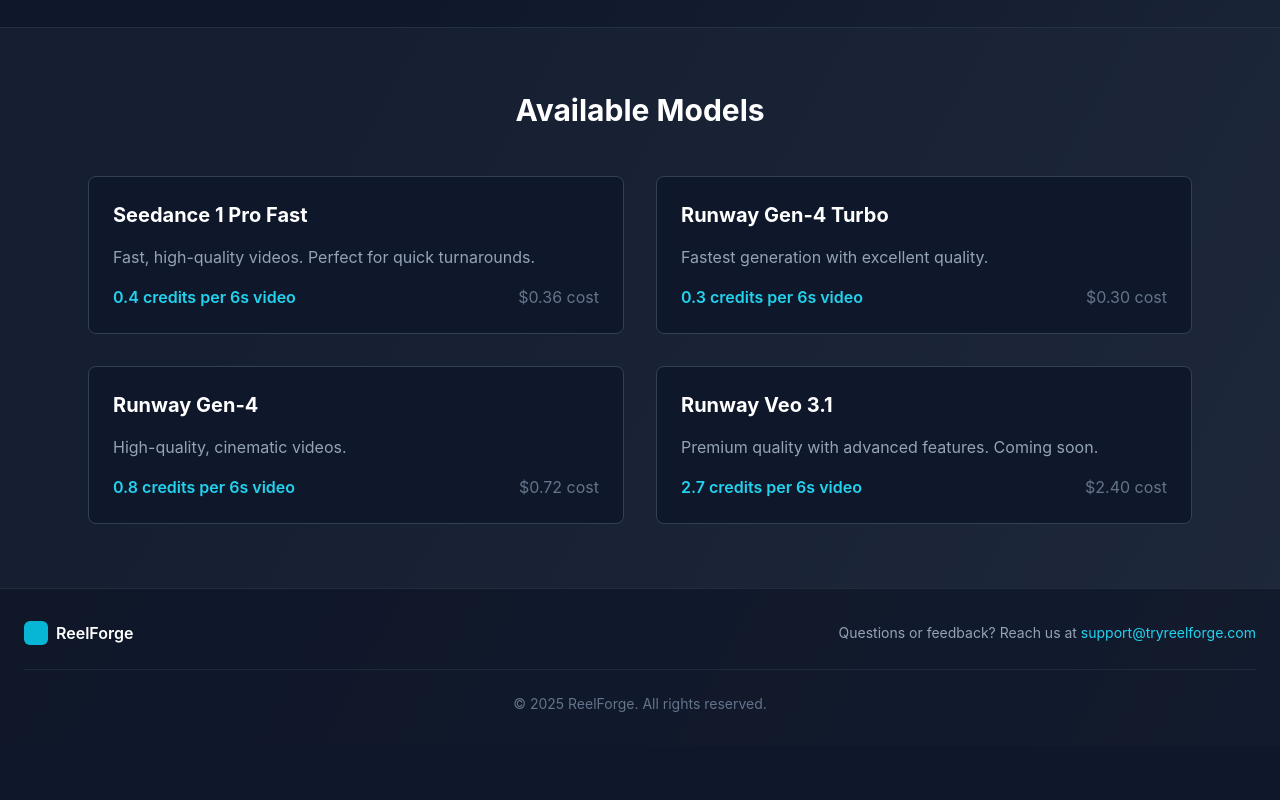
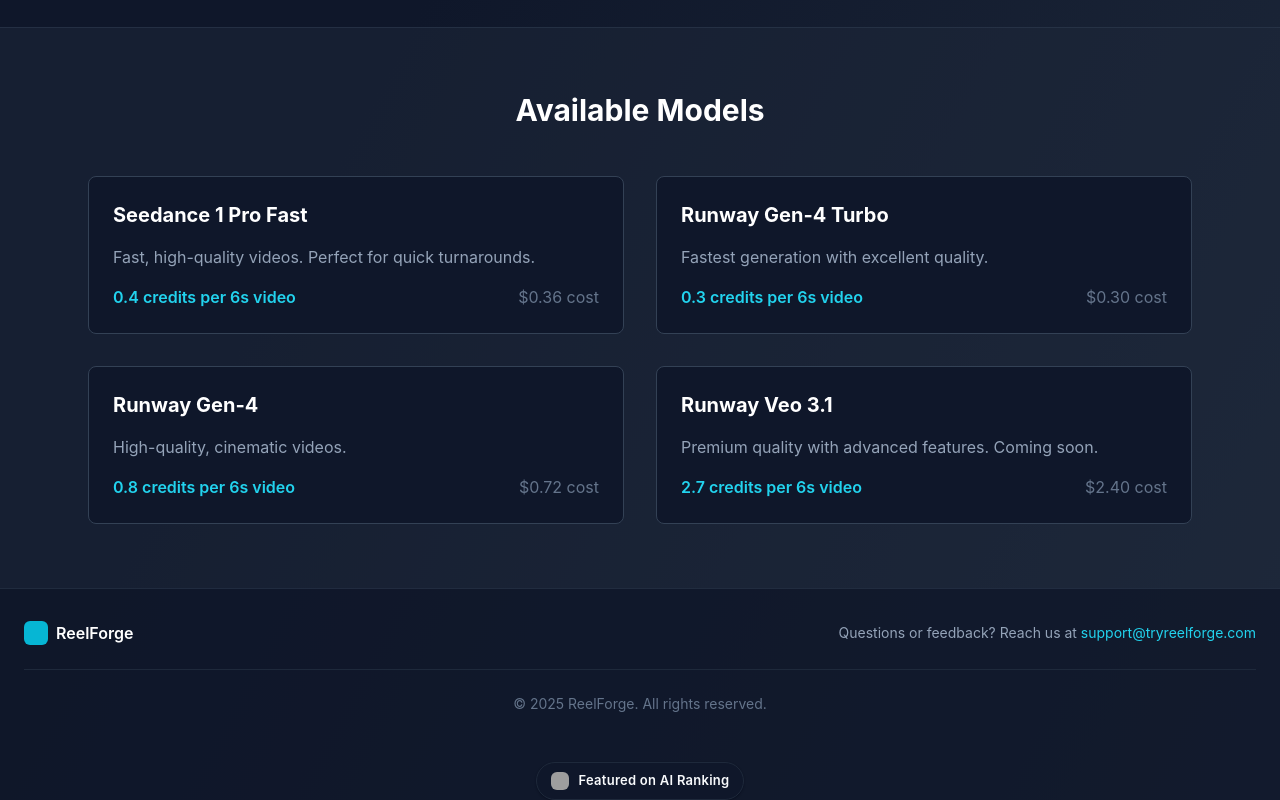
Before and after one commit to Snakesoap/ReelForge, a Next.js app: page / in a window 1280 px wide. Shown: the part 1611-2411 px from the top of the page. Before the commit the page ends 2357 px from the top, so only its background shows below. Built offline with nearby package versions, Linux system fonts and the light colour scheme; no server answers; grey boxes are pictures that could not be loaded.

Commit message:
Update Footer.tsx

```diff
--- a/app/components/Footer.tsx
+++ b/app/components/Footer.tsx
@@ -27,6 +27,27 @@
           </p>
         </div>
       </div>
+      {/* AI Ranking Badge */}
+        <div className="flex justify-center mt-4">
+  <a href="https://airanking.ai" target="_blank" rel="noopener noreferrer" style={{ textDecoration: 'none' }}>
+    <span style={{
+      display: 'inline-flex',
+      alignItems: 'center',
+      gap: '10px',
+      padding: '9px 14px',
+      borderRadius: '999px',
+      font: "600 13px/1.2 'Space Grotesk','Inter',system-ui,sans-serif",
+      letterSpacing: '0.02em',
+      color: '#f8fafc',
+      background: '#0f172a',
+      border: '1px solid #1e293b',
+      boxShadow: '0 1px 2px rgba(2,6,23,0.45)'
+    }}>
+      <img src="https://airanking.ai/logo.png" alt="AI Ranking" style={{ width: '18px', height: '18px', borderRadius: '6px' }} />
+      Featured on AI Ranking
+    </span>
+  </a>
+</div>
     </footer>
   );
 }
```
